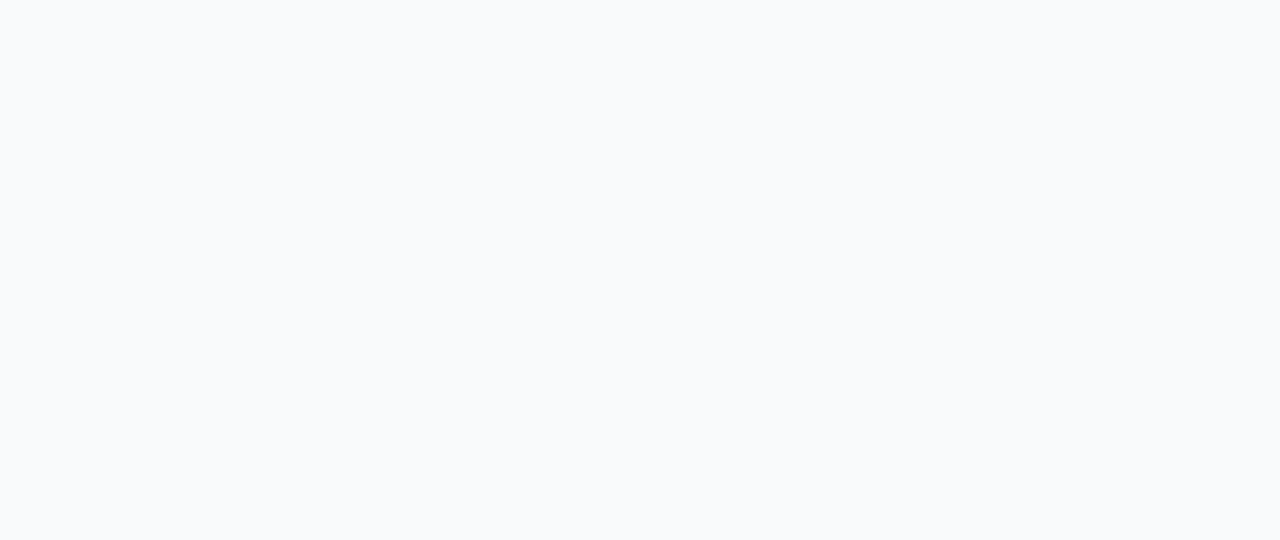
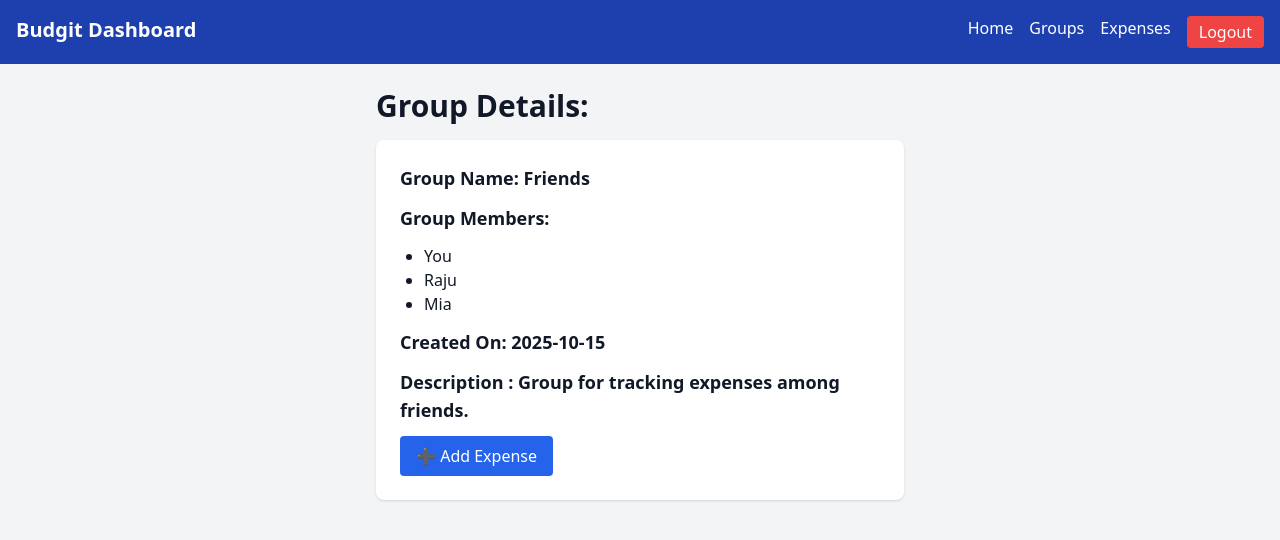
Before and after one commit to Prathamshetty318/Budgit, a React (Vite) app in the folder budgit-frontend/: page /groupdetails/1 in a window 1280 px wide. Before the commit this address had no page. Shown: the top 540 px of the page. Built offline with nearby package versions, Linux system fonts and the light colour scheme; sample sign-in values are in the browser's storage.

Commit message:
done with group details ui with sample data

```diff
--- a/budgit-frontend/src/App.jsx
+++ b/budgit-frontend/src/App.jsx
@@ -19,6 +19,7 @@ import Expenses from "./pages/Expenses";
 import CreateGroup from "./pages/CreateGroup";
 import AddExpenses from "./pages/AddExpenses";
 import ExpenseDetails from "./pages/ExpenseDetails";
+import GroupDetails from "./pages/GroupDetails";
 
 function App() {
   const [darkMode, setDarkMode] = useState(false);
@@ -56,6 +57,7 @@ function App() {
         <Route path="/creategroup" element={<ProtectdRoute><PrivateLayout><CreateGroup /></PrivateLayout></ProtectdRoute>}/>
         <Route path="/addexpenses" element={<ProtectdRoute><PrivateLayout><AddExpenses /></PrivateLayout></ProtectdRoute>}/>
         <Route path="/expensedetails/:id" element={<ProtectdRoute><PrivateLayout><ExpenseDetails /></PrivateLayout></ProtectdRoute>}/>
+        <Route path="/groupdetails/:id" element={<ProtectdRoute><PrivateLayout><GroupDetails /></PrivateLayout></ProtectdRoute>}/>
       </Routes>
     </div>
   );
--- /dev/null
+++ b/budgit-frontend/src/pages/GroupDetails.jsx
@@ -0,0 +1,45 @@
+import { useParams } from "react-router-dom";
+import { useNavigate } from "react-router-dom";
+
+function GroupDetails(){
+    const {id} = useParams();
+    const navigate=useNavigate();
+
+    const group={
+        id,
+        name:"Friends",
+        members:["You ","Raju ","Mia "],
+        createdOn:"2025-10-15",
+        description:"Group for tracking expenses among friends."
+    };
+
+    return(
+        <div className="p-6 max-w-xl mx-auto">
+            <h1 className="text-3xl font-bold mb-4">Group Details:</h1>
+
+            <div className="bg-white p-6 rounded-lg shadow space-y-3">
+                <p className="text-lg">
+                    <span className="font-bold">Group Name: {group.name}</span>
+                </p>
+                <p className="text-lg font-bold">Group Members:</p>
+                    <ul className="list-disc ml-6">
+                        {group.members.map((m, i) => <li key={i}>{m}</li>)}
+                    </ul>
+                <p className="text-lg">
+                    <span className="font-bold">Created On: {group.createdOn}</span>
+                </p>
+                <p className="text-lg">
+                    <span className="font-bold">Description : {group.description}</span>
+                </p>
+                <button className="bg-blue-600 text-white px-4 py-2 rounded mt-4 hover:bg-blue-700"
+                onClick={() => navigate(`/addexpense?group=${id}`)}>
+                        ➕ Add Expense
+                </button>
+
+            </div>
+        </div>
+    )
+}
+
+
+export default GroupDetails;
```
